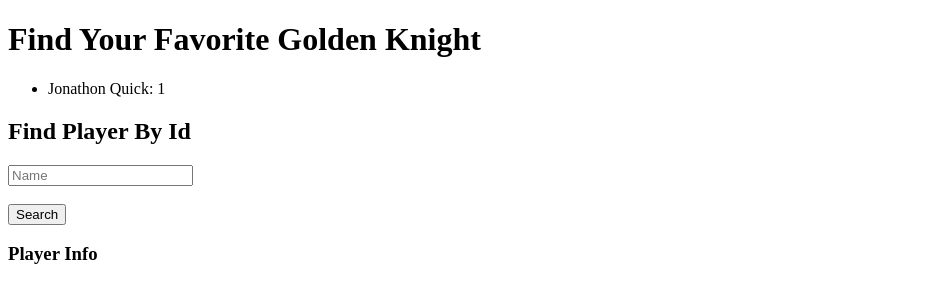
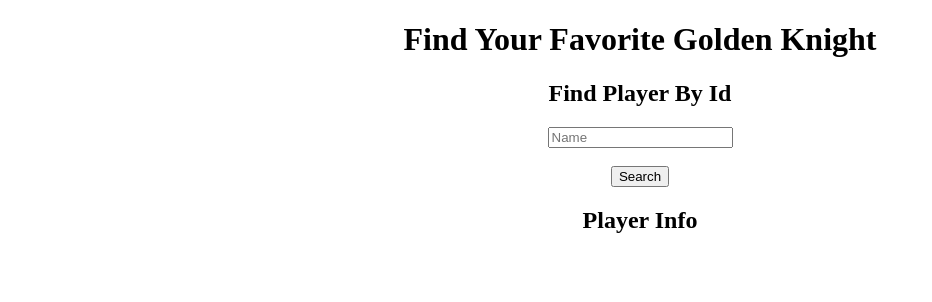
Before and after one commit to Motty-har/phase-1-review-project, a plain HTML site: page index.html in a window 1280 px wide. Shown: the whole page, without its empty margins (0-932 px from the left). Drawn offline with Linux system fonts and the light colour scheme.

Commit message:
added styling, centered the html

```diff
--- a/index.html
+++ b/index.html
@@ -1,20 +1,26 @@
 <!DOCTYPE html>
 <html>
+    <style>
+        h1{text-align: center;}
+        h2{text-align: center;}
+        h3{text-align: center;}
+        h1{text-align: center;}
+        ul{text-align: center;}
+        form{text-align: center;}
+
+    </style>
 <body>
     <h1>Find Your Favorite Golden Knight</h1>
-<ul>
-    <li>Jonathon Quick: 1</li>
-</ul>
     <form id="form">
         <h2>Find Player By Id</h2>
              <input id="name" type="text" value="" name="name" placeholder="Name"><br /><br />
              <input id = "get" type="submit" value="Search">
     </form>
 <section>
-    <h3>Player Info</h3>
-    <ul id="playerName"> </ul>
-    <ul id="playerNumber"> </ul>
-    <ul id="playerPosition"> </ul>
+        <h2>Player Info</h2>
+        <ul id="playerName"> </ul>
+        <ul id="playerNumber"> </ul>
+        <ul id="playerPosition"> </ul>
 </section>
     <script src="index.js"></script>
 </body>
```
